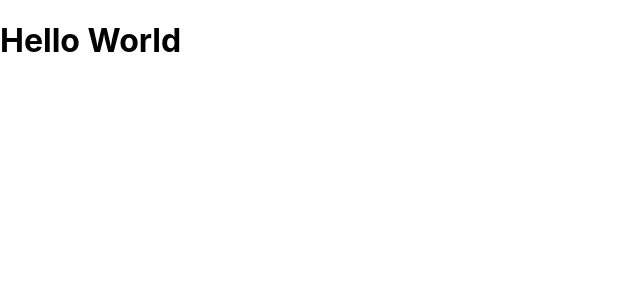
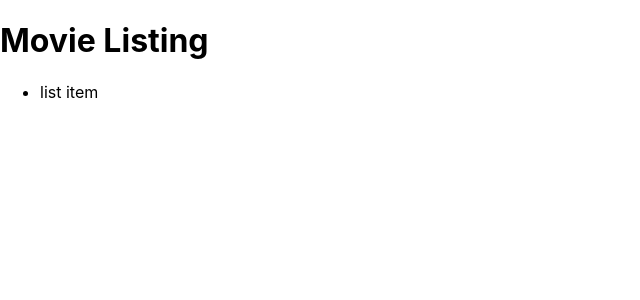
Before and after one commit to Brauxel/code-test-lex, a React (Create React App) app: page / in a window 1280 px wide. Shown: the top 300 px of the page, without its empty margins (0-640 px from the left). Built offline with nearby package versions, Linux system fonts and the light colour scheme.

Commit message:
[Aakash Bhatia]-[master]-[list item added]

```diff
--- /dev/null
+++ b/src/components/elements/List/index.tsx
@@ -0,0 +1,9 @@
+import { ListItem } from "../../molecules/ListItem";
+
+export const List = () => {
+  return (
+    <ul>
+      <ListItem />
+    </ul>
+  );
+};
--- /dev/null
+++ b/src/components/molecules/ListItem/index.tsx
@@ -0,0 +1,3 @@
+export const ListItem: React.FC = () => {
+  return <li>list item</li>;
+};
--- a/src/components/pages/MoviesListing/index.tsx
+++ b/src/components/pages/MoviesListing/index.tsx
@@ -1,5 +1,10 @@
+import { List } from "../../elements/List";
+
 export const MoviesListing: React.FC = () => {
-    return(
-        <h1>Hello World</h1>
-    )
-}
+  return (
+    <>
+      <h1>Movie Listing</h1>
+      <List />
+    </>
+  );
+};
```
